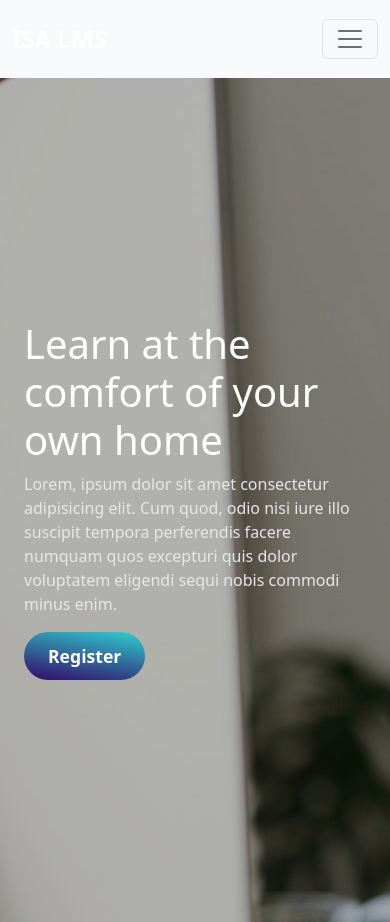
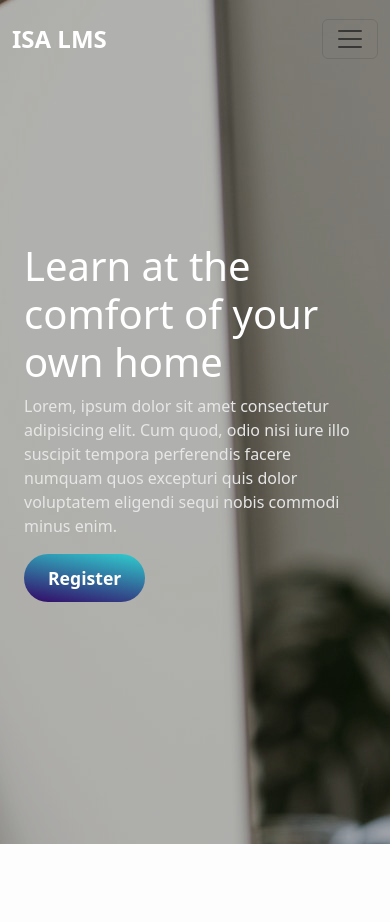
Before and after one commit to nsadisha/isa-lms-frontend, a React (Create React App) app: page / in a window 390 px wide. After the commit the page ends 844 px from the top, so only its background shows below. Built offline with nearby package versions, Linux system fonts and the light colour scheme.

Commit message:
responsive nav bar

```diff
--- a/src/components/NavBar.jsx
+++ b/src/components/NavBar.jsx
@@ -1,8 +1,20 @@
+import { useState } from "react";
 import { Link } from "react-router-dom";
 
-function NavBar({ isSigned }) {
+function NavBar({ isSigned, theme }) {
+    const [scrollClass, setScrollClass] = useState('')
+    function handleOnScrollEffect() {
+        if(window.scrollY > 100) {
+            setScrollClass('scrolling')
+        }else{
+            setScrollClass('')
+        }
+    }
+
+    document.addEventListener('scroll',handleOnScrollEffect)
+
     return (
-        <nav className="navbar navbar-expand-lg bg-light py-3">
+        <nav className={`navbar ${theme} ${scrollClass} fixed-top navbar-expand-lg`}>
             <div className="container-fluid">
                 <Link className="navbar-brand" to='/'>ISA LMS</Link>
                 <button className="navbar-toggler" type="button" data-bs-toggle="collapse" data-bs-target="#navbarScroll" aria-controls="navbarScroll" aria-expanded="false" aria-label="Toggle navigation">
```
